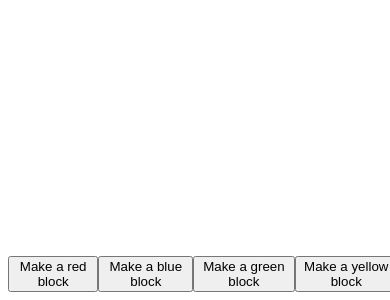
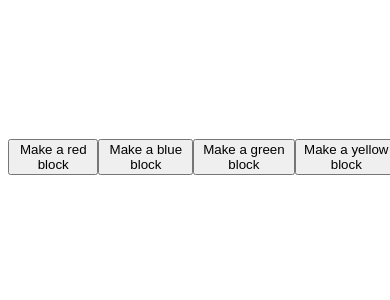
Before and after one commit to markohanesian/kids-block-maker, a plain HTML site: page index.html in a window 390 px wide. Shown: the part 544-844 px from the top of the page. Drawn offline with Linux system fonts and the light colour scheme.

Commit message:
Fixed responsiveness issue in top section

```diff
--- a/style.css
+++ b/style.css
@@ -6,18 +6,15 @@ body, html {
 }
 
 #top {
-    display: flex;
-    flex-direction: column;
-    flex-wrap: wrap;
-    flex: 1 0 auto;
-    flex-direction: column;
+    height: 80vh;
 }
 
 #bottom {
     display: flex;
     flex-shrink: 0;
     align-items: center;
-    justify-content: flex-end;
+    justify-content: center;
+    margin-bottom: 1rem;
     /* height: 20vh;
     width: 100%;
     padding: 1rem; */
```
